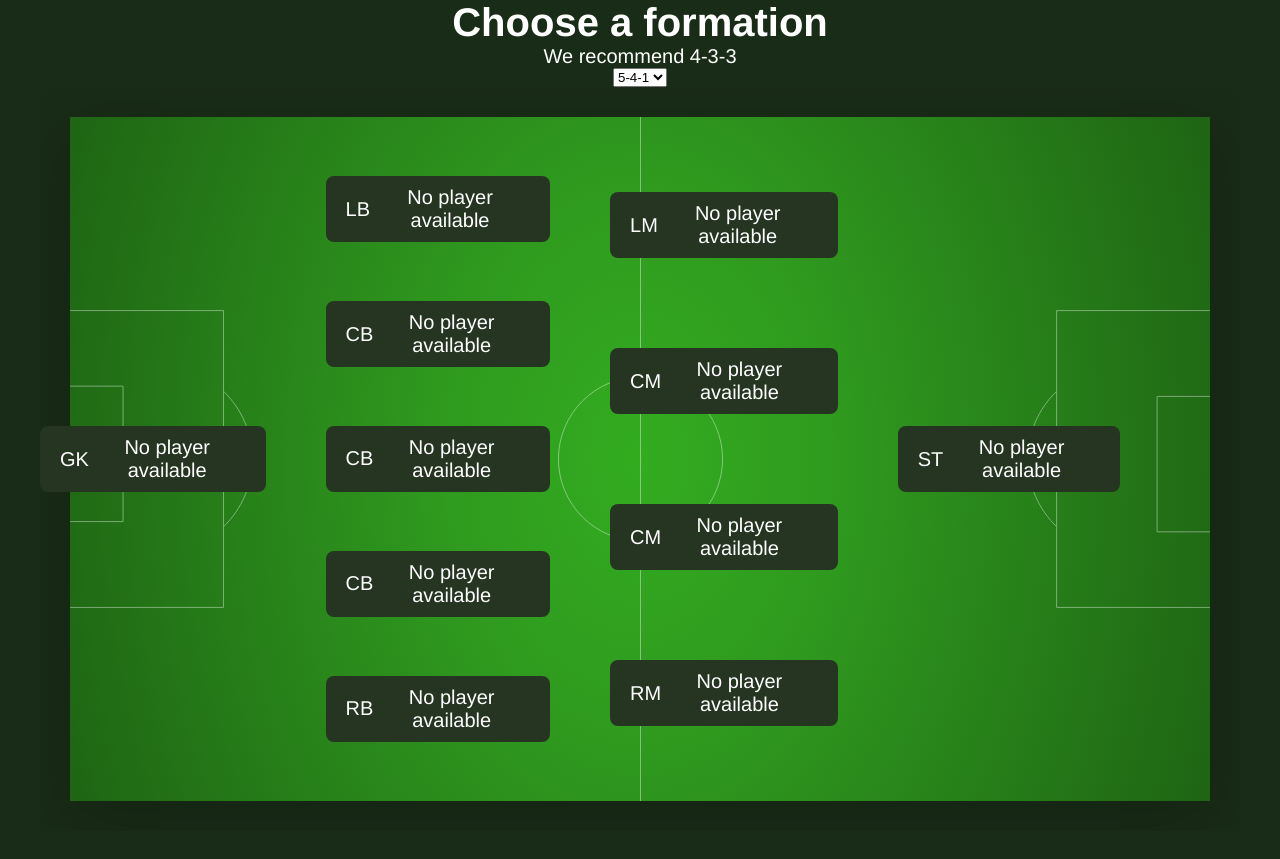
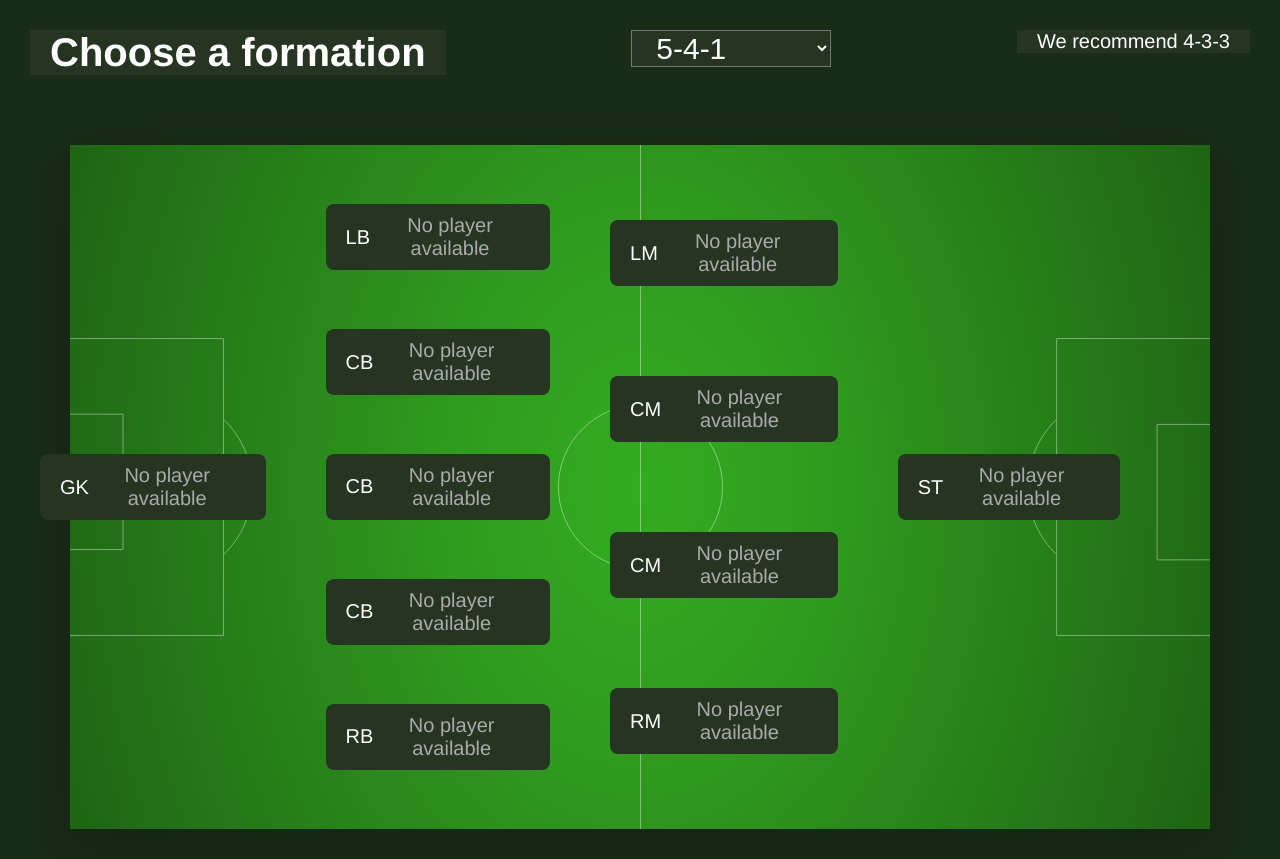
Before and after one commit to huumpf/football, a Vue app: page /team in a window 1280 px wide. Before the commit the page ends 831 px from the top, so only its background shows below. Built offline with nearby package versions, Linux system fonts and the light colour scheme; a web font is replaced by a local one.

Commit message:
Automatic positioning and formations work

```diff
--- a/src/assets/js/Config.js
+++ b/src/assets/js/Config.js
@@ -19,6 +19,7 @@ export const formations = [
   {
     name: "5-4-1",
     positions: {
+      gk: 1,
       lb: 1,
       cb: 3,
       rb: 1,
@@ -32,6 +33,7 @@ export const formations = [
   },{
     name: "4-5-1",
     positions: {
+      gk: 1,
       lb: 1,
       cb: 2,
       rb: 1,
@@ -45,6 +47,7 @@ export const formations = [
   },{
     name: "4-4-2",
     positions: {
+      gk: 1,
       lb: 1,
       cb: 2,
       rb: 1,
@@ -58,6 +61,7 @@ export const formations = [
   },{
     name: "4-3-3",
     positions: {
+      gk: 1,
       lb: 1,
       cb: 2,
       rb: 1,
--- a/src/assets/js/Helpers.js
+++ b/src/assets/js/Helpers.js
@@ -16,26 +16,50 @@ export function remap(n, start1, stop1, start2, stop2, withinBounds) {
   return this.constrain(newval, start2, stop2);
 }
 
-export function getRecommendedFormation (players) {
+export function getFormationsWithPlayers (players) {
   const CFG = require('./Config.js');
+  let formations = Array.from(CFG.formations);
 
-  let recommendedFormation = Object;
-  let totalSkill = 0;
-
-  console.log(players);
-  for (const formation of CFG.formations) {
-    let sum = 0;
+  for (const formation of formations) {
+    formation.players = { ...formation.positions };
+    for (let key in formation.players) {
+      formation.players[key] = [];
+    }
     for (const [position, count] of Object.entries(formation.positions)) {
       let playersOnThisPos = players.filter(player => player.positions.position === position.toUpperCase());
       if (playersOnThisPos.length > count) {
         playersOnThisPos.length = count;
       }
       if (playersOnThisPos.length > 0) {
+        formation.players[position] = [];
         for (const player of playersOnThisPos) {
-          sum += player.skill;
+          formation.players[position].push(player);
         }
       }
     }
+  }
+  return formations;
+}
+
+export function getRecommendedFormation (players) {
+
+  let recommendedFormation = Object;
+  let totalSkill = 0;
+
+  const formations = getFormationsWithPlayers(players);
+  console.log(formations);
+
+  for (const formation of formations) {
+    let sum = 0;
+
+    for (const position in formation.players) {
+      for (const player of position) {
+        if (position[player]) {
+          sum += position[player].skill;
+        }
+      }
+    }
+
     if (sum >= totalSkill) {
       totalSkill = sum;
       recommendedFormation = formation;
--- a/src/assets/scss/var-color-base.scss
+++ b/src/assets/scss/var-color-base.scss
@@ -20,7 +20,6 @@ $col_2000: #339933;
 // Functional
 $col_300: #FAFF00;
 
-
 $col_100: #1B221A;
 $col_110: #192C17;
 $col_120: #253522;
--- a/src/components/Lineup.vue
+++ b/src/components/Lineup.vue
@@ -7,24 +7,24 @@
       <div class="aspect-wrapper-inside">
         <div class="lineup">
           <div class="goalkeeper">
-            <LineupItem :position="'GK'"/>
+            <LineupItem v-for="index in formation.positions.gk" :key="index" :position="'GK'" :player="formation.players.gk[index-1]"/>
           </div>
           <div class="defense">
-            <LineupItem v-for="index in formation.positions.lb" :key="index" :position="'LB'" :player="player"/>
-            <LineupItem v-for="index in formation.positions.cb" :key="index" :position="'CB'"/>
-            <LineupItem v-for="index in formation.positions.rb" :key="index" :position="'RB'"/>
+            <LineupItem v-for="index in formation.positions.lb" :key="index" :position="'LB'" :player="formation.players.lb[index-1]"/>
+            <LineupItem v-for="index in formation.positions.cb" :key="index" :position="'CB'" :player="formation.players.cb[index-1]"/>
+            <LineupItem v-for="index in formation.positions.rb" :key="index" :position="'RB'" :player="formation.players.rb[index-1]"/>
           </div>
           <div class="midfield">
-            <LineupItem v-for="index in formation.positions.lm" :key="index" :position="'LM'"/>
-            <LineupItem v-for="index in formation.positions.cdm" :key="index" :position="'CDM'"/>
-            <LineupItem v-for="index in formation.positions.cm" :key="index" :position="'CM'"/>
-            <LineupItem v-for="index in formation.positions.cam" :key="index" :position="'CAM'"/>
-            <LineupItem v-for="index in formation.positions.rm" :key="index" :position="'RM'"/>
+            <LineupItem v-for="index in formation.positions.lm" :key="index" :position="'LM'" :player="formation.players.lm[index-1]"/>
+            <LineupItem v-for="index in formation.positions.cdm" :key="index" :position="'CDM'" :player="formation.players.cdm[index-1]"/>
+            <LineupItem v-for="index in formation.positions.cm" :key="index" :position="'CM'" :player="formation.players.cm[index-1]"/>
+            <LineupItem v-for="index in formation.positions.cam" :key="index" :position="'CAM'" :player="formation.players.cam[index-1]"/>
+            <LineupItem v-for="index in formation.positions.rm" :key="index" :position="'RM'" :player="formation.players.rm[index-1]"/>
           </div>
           <div class="offense">
-            <LineupItem v-for="index in formation.positions.lf" :key="index" :position="'LF'"/>
-            <LineupItem v-for="index in formation.positions.st" :key="index" :position="'ST'"/>
-            <LineupItem v-for="index in formation.positions.rf" :key="index" :position="'RF'"/>
+            <LineupItem v-for="index in formation.positions.lf" :key="index" :position="'LF'" :player="formation.players.lf[index-1]"/>
+            <LineupItem v-for="index in formation.positions.st" :key="index" :position="'ST'" :player="formation.players.st[index-1]"/>
+            <LineupItem v-for="index in formation.positions.rf" :key="index" :position="'RF'" :player="formation.players.rf[index-1]"/>
           </div>
         </div>
       </div>
--- a/src/components/LineupItem.vue
+++ b/src/components/LineupItem.vue
@@ -1,9 +1,9 @@
 <template>
   <div class="player">
-    <p>{{ position }}</p>
-    <p v-if="player">{{ player.lastName }}</p>
-    <p v-if="player">50</p>
-    <p v-if="!player">No player available</p>
+    <p class="position">{{ position }}</p>
+    <p v-if="player" class="name">{{ player.lastName }}</p>
+    <p v-if="player" class="skill">{{ player.skill }}</p>
+    <p v-if="!player" class="noPlayer">No player available</p>
   </div>
 </template>
 
@@ -39,4 +39,17 @@ export default {
   }
 }
 
+.name {
+  flex-grow: 3;
+}
+
+.position, .skill {
+  flex-grow: 1;
+}
+
+.noPlayer {
+  flex-grow: 4;
+  color: $col_text_secondary;
+}
+
 </style>
--- a/src/views/Team.vue
+++ b/src/views/Team.vue
@@ -1,10 +1,12 @@
 <template>
   <div class="team-wrapper">
-  <h1>Choose a formation</h1>
-  <p>We recommend {{ recommendedFormation.name }}</p>
-    <select v-model="selectedFormation">
-      <option v-for="(formation, index) in formations" :key="index" :value="formation">{{ formation.name }}</option>
-    </select>
+    <div class="bar topbar">
+      <h1>Choose a formation</h1>
+      <select v-model="selectedFormation" class="selectFormation">
+        <option v-for="(formation, index) in formations" :key="index" :value="formation">{{ formation.name }}</option>
+      </select>
+      <p>We recommend {{ recommendedFormation.name }}</p>
+    </div>
 
     <div class="field-wrapper">
       <Lineup :formation="selectedFormation"/>
@@ -16,7 +18,7 @@
 <script>
 const CFG = require('../assets/js/Config.js');
 const HLP = require('../assets/js/Helpers.js');
-import Lineup from '@/components/Lineup.vue'
+import Lineup from '@/components/Lineup.vue';
 
 export default {
   name: "Team",
@@ -28,7 +30,7 @@ export default {
   },
 
   computed: {
-    formations() { return CFG.formations },
+    formations() { return HLP.getFormationsWithPlayers(this.$store.state.team.players) },
     players() { return this.$store.state.team.players },
     recommendedFormation() { return HLP.getRecommendedFormation(this.$store.state.team.players) },
   },
@@ -45,7 +47,6 @@ export default {
   display: flex;
   flex-direction: column;
   align-items: center;
-  justify-content: space-around;
   min-height: 100vh;
   max-width: 100vw;
   overflow: hidden;
@@ -59,4 +60,27 @@ export default {
   overflow: auto;
 }
 
+.selectFormation {
+  font-size: 30px;
+  width: 200px;
+}
+
+.bar {
+  display: flex;
+  justify-content: space-between;
+  width: 100%;
+}
+
+.topbar {
+  padding: 30px 30px 0;
+  align-items: flex-start;
+  margin-bottom: 40px;
+}
+
+.topbar > * {
+  background-color: $col_module_background;
+  padding: 0 20px;
+  color: white;
+}
+
 </style>
```
